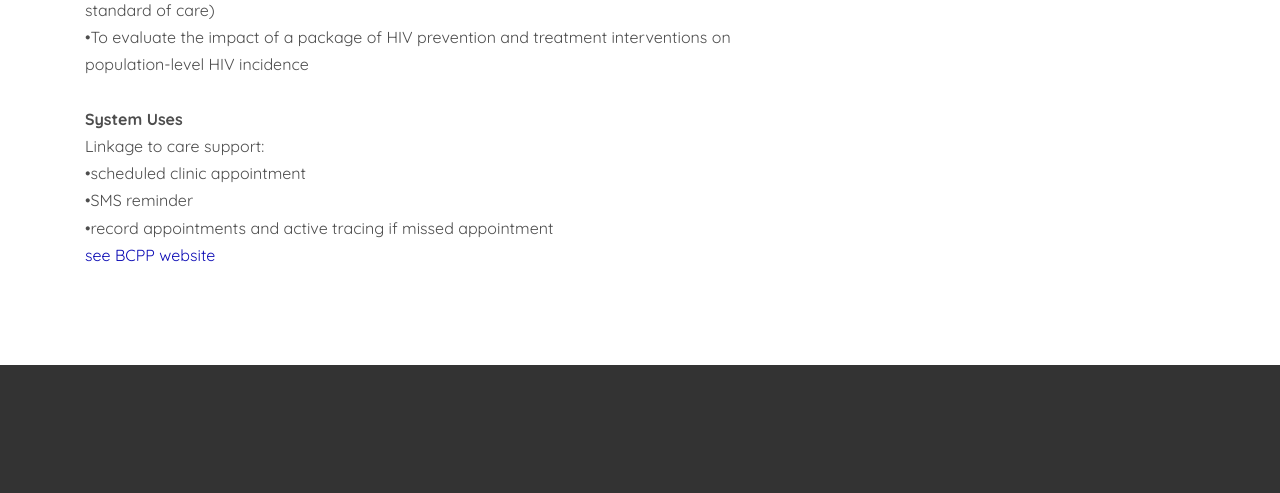
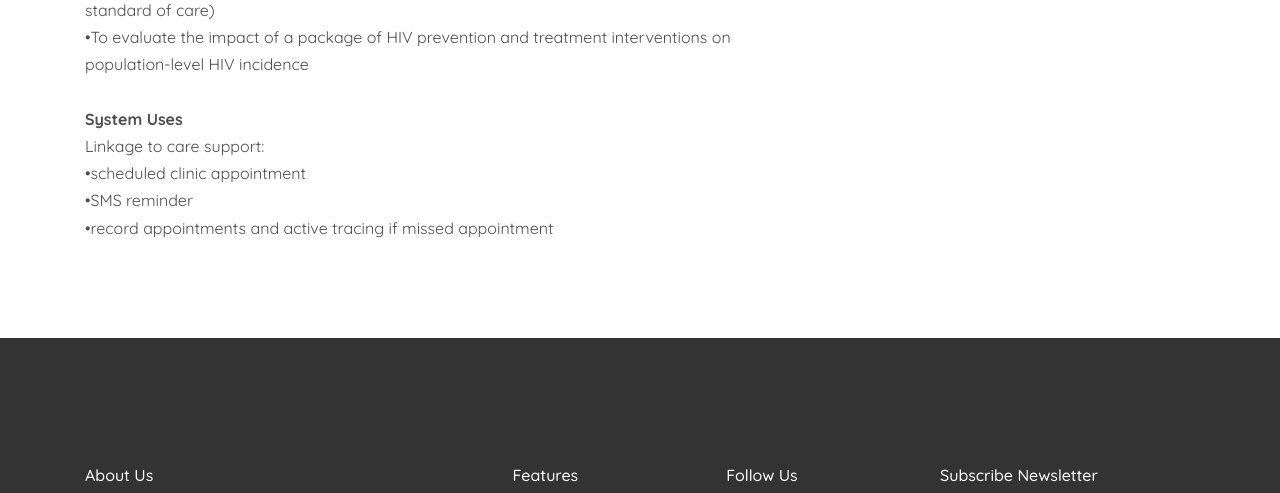
Before and after one commit to botswana-harvard/se-dmc, a Django app: page /bcpp in a window 1280 px wide. Shown: the part 951-1444 px from the top of the page. Run offline with Django 3.2, Linux system fonts and the light colour scheme; parts of the project's set-up code (start-up, migrations or seed data) failed here and were passed over; some libraries are stand-ins or nearby versions; some web fonts are replaced.

Commit message:
Update BCPP.html

```diff
--- a/se_dmc/templates/se_dmc/BCPP.html
+++ b/se_dmc/templates/se_dmc/BCPP.html
@@ -38,7 +38,7 @@
                 •scheduled clinic appointment<br/>
                 •SMS reminder<br/>
                 •record appointments and active tracing if missed appointment<br/>
-                <a href="https://td-live.bhp.org.bw/" target="blank">see BCPP website</a>  </p>
+                </p>
           </div>
 
         </div>
```
